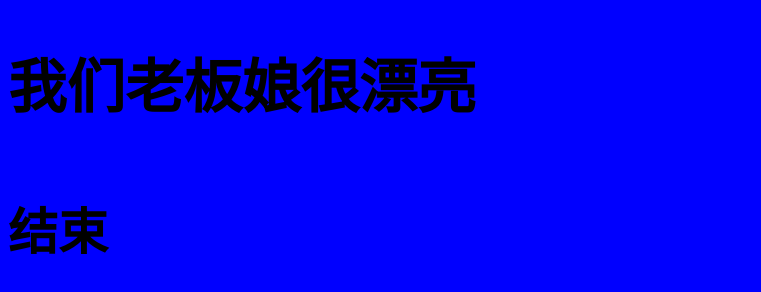
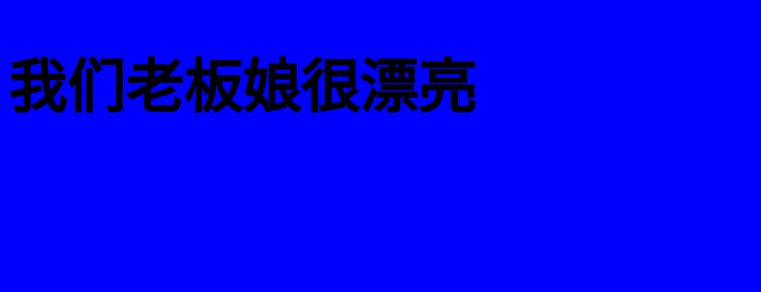
Before and after one commit to linkyyds/git-repo-2, a plain HTML site: page index.html in a window 1280 px wide. Shown: the part 684-976 px from the top of the page, without its empty margins (0-761 px from the left). After the commit the page ends 868 px from the top, so only its background shows below. Drawn offline with Linux system fonts and the light colour scheme.

Commit message:
v4.1 删除了结束语句

```diff
--- a/index.html
+++ b/index.html
@@ -17,8 +17,6 @@
     <h3>我们的老板很帅</h3>
     <h3>我们老板娘很漂亮</h3>
 
-    <h4>结束</h4>
-
 </body>
 
 </html>
```
